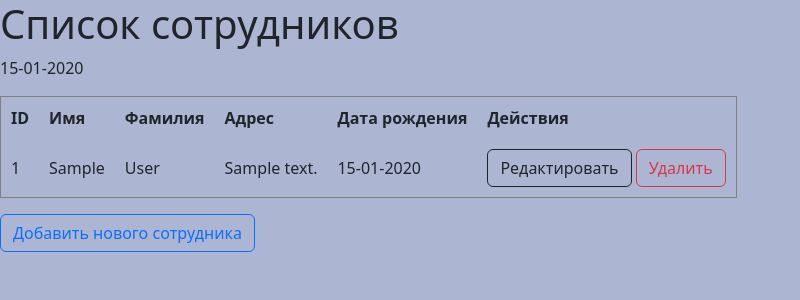
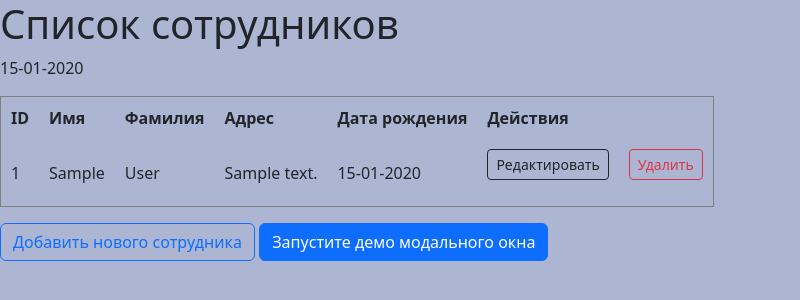
Before and after one commit to anarchyon/probe2, a FastAPI app: page / in a window 1280 px wide. Shown: the top 300 px of the page, without its empty margins (0-800 px from the left). Run offline with FastAPI, Linux system fonts and the light colour scheme; tables that the repository leaves empty hold one stand-in row (values such as "Sample post").

Commit message:
Реализовано удаление сотрудника (без подтверждения)

```diff
--- a/main.py
+++ b/main.py
@@ -30,12 +30,12 @@ def root(request: Request, db: Session = Depends(get_db_session)):
         employee.birthdate = employee.birthdate.strftime("%d-%m-%Y")
     return templates.TemplateResponse("index.html",{"request": request, "data": staff})
 
-@app.post("/add", response_class=HTMLResponse)
+@app.post("/add")
 async def add_employee(db: Session = Depends(get_db_session),
                  first_name = Form(...),
                  last_name = Form(...),
                  address = Form(...),
-                 birthdate = Form(...)
+                 birthdate = Form(...),
                  ):
     employee = models.Staff(
                         first_name = first_name,
@@ -49,37 +49,15 @@ async def add_employee(db: Session = Depends(get_db_session),
     response = RedirectResponse("/", status_code=303)
     return response
 
-# @app.get("/get-staff")
-# def get_staff():
-#     connection = make_db_connection()
-#     cursor = connection.cursor()
-#     cursor.execute("SELECT * FROM staff ORDER BY staff_id")
-#     result = cursor.fetchall()
-#     json_data = []
-#     for row in result:
-#         json_data.append(dict(zip([column[0] for column in cursor.description], row)))
-#     cursor.close()
-#     connection.close()
-#     return json_data
+@app.post("/delete/{staff_id}")
+async def delete_employee(staff_id: int, db:Session = Depends(get_db_session)):
+    deleted_employee = db.query(models.Staff).get(staff_id)
+    db.delete(deleted_employee)
+    db.commit()
+    response = RedirectResponse("/", status_code=303)
+    return response
 
+@app.post("/get-person/{staff_id}", response_class=HTMLResponse)
+async def get_person(last_name: str):
 
-# @app.get("/get-person/{last_name}")
-# def get_person(last_name: str):
-#     connection = make_db_connection()
-#     cursor = connection.cursor()
-#     cursor.execute(f"SELECT * FROM staff WHERE last_name = '{last_name}'")
-#     result = cursor.fetchall()
-#     json_data = []
-#     for row in result:
-#         json_data.append(dict(zip([column[0] for column in cursor.description], row)))
-#     cursor.close()
-#     connection.close()
-#     return json_data
-
-# @app.post("/add-person")
-# def add_person(parameters: Employee):
-#     person_dict = {}
-#     person_dict['Имя'] = parameters.first_name
-#     person_dict['Фамилия'] = parameters.last_name
-#     person_dict['Адрес'] = parameters.address
-#     person_dict['Год рождения'] = parameters.birthdate
+    return ""
--- a/templates/index.html
+++ b/templates/index.html
@@ -16,7 +16,7 @@
                 <th>Фамилия</th>
                 <th>Адрес</th>
                 <th>Дата рождения</th>
-                <th>Действия</th>
+                <th colspan="2" align="center">Действия</th>
             </tr>
         {% for employee in data%}
             <tr>
@@ -26,8 +26,14 @@
                 <td>{{employee.address}}</td>
                 <td>{{employee.birthdate}}</td>
                 <td>
-                    <button type="button" class="btn btn-outline-dark">Редактировать</button>
-                    <button type="button" class="btn btn-outline-danger">Удалить</button>
+                    <form>
+                        <button type="button" class="btn btn-outline-dark btn-sm">Редактировать</button>
+                    </form>
+                </td>
+                <td>
+                    <form action="/delete/{{employee.staff_id}}" method="POST">
+                        <button type="submit" class="btn btn-outline-danger btn-sm">Удалить</button>
+                    </form>
                 </td>
             </tr>
         {% endfor %}
@@ -69,12 +75,40 @@
                                     <input type="date" id="birthdate" name="birthdate">
                                 </div>
                                 <div class="col-md-8">
-                                    <button type="submit" class="btn btn-outline-info">Сохранить</button>
+                                    <button type="submit" class="btn btn-outline-info" value="save" name="save_buton">Сохранить</button>
                                 </div>
                             </div>
+                        </form>
                     </div>
                     <div class="modal-footer">
                         <button type="button" class="btn btn-outline-dark" data-bs-dismiss="modal">Закрыть</button>
                     </div>
+                </div>
+            </div>
+        </div>
+
+        <!-- Кнопка-триггер модального окна -->
+        <button type="button" class="btn btn-primary" data-bs-toggle="modal" data-bs-target="#exampleModal">
+            Запустите демо модального окна
+        </button>
+
+        <!-- Модальное окно -->
+        <div class="modal fade" id="exampleModal" tabindex="-1" aria-labelledby="exampleModalLabel" aria-hidden="true">
+            <div class="modal-dialog">
+            <div class="modal-content">
+                <div class="modal-header">
+                <h1 class="modal-title fs-5" id="exampleModalLabel">Заголовок модального окна</h1>
+                <button type="button" class="btn-close" data-bs-dismiss="modal" aria-label="Закрыть"></button>
+                </div>
+                <div class="modal-body">
+                ...
+                </div>
+                <div class="modal-footer">
+                <button type="button" class="btn btn-secondary" data-bs-dismiss="modal">Закрыть</button>
+                <button type="button" class="btn btn-primary">Сохранить изменения</button>
+                </div>
+            </div>
+            </div>
+        </div>
     </body>
 </htnl>
```
